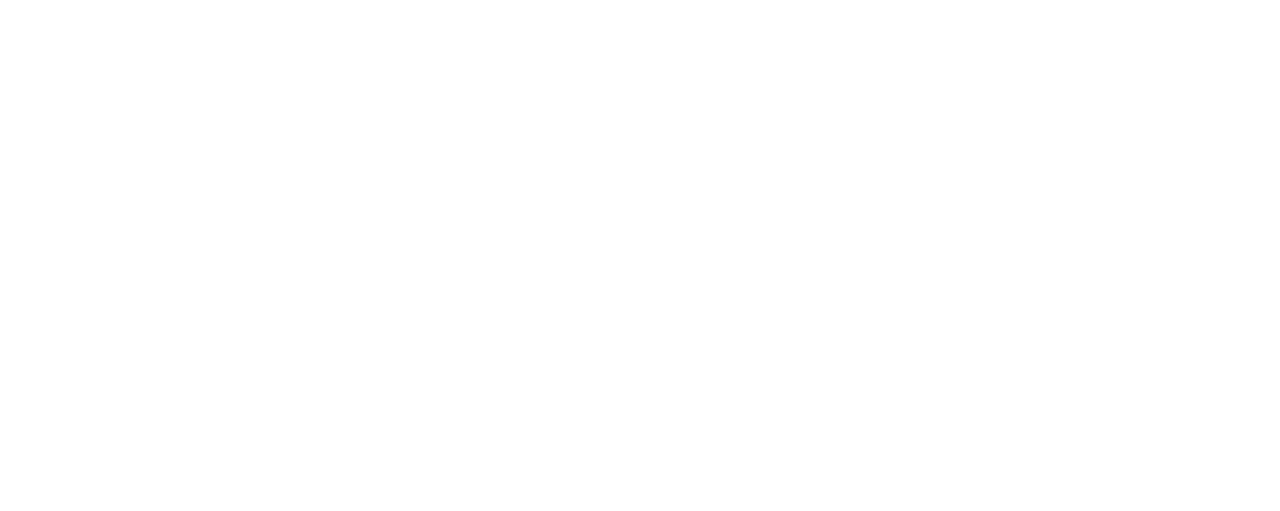
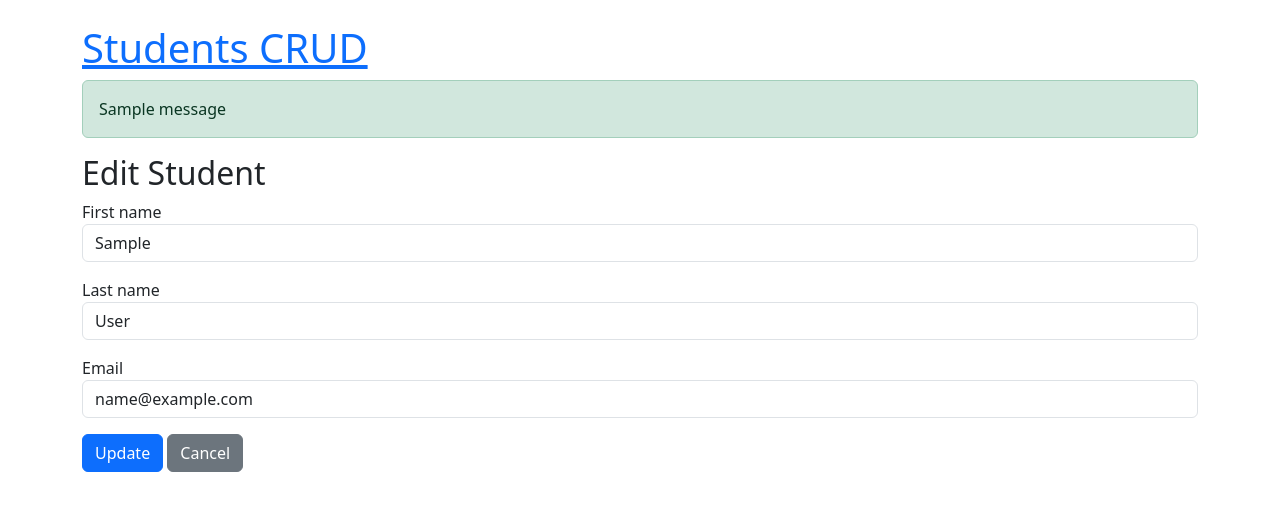
Before and after one commit to migsimv/students_web_app, a Flask app: page /students/1/edit in a window 1280 px wide. Before the commit the part shown is empty. Shown: the top 511 px of the page. Run offline with Flask 3, Linux system fonts and the light colour scheme; tables that the repository leaves empty hold one stand-in row (values such as "Sample post"); one stand-in notice (Sample message) is shown.

Commit message:
small fixes, added edit page

```diff
--- a/templates/edit.html
+++ b/templates/edit.html
@@ -0,0 +1,43 @@
+<!doctype html>
+<html>
+  <head>
+    <title>Students App - Edit Student</title>
+    <link href="https://cdn.jsdelivr.net/npm/bootstrap@5.3.1/dist/css/bootstrap.min.css" rel="stylesheet">
+  </head>
+  <body class="p-4">
+    <div class="container">
+      <h1><a href="{{ url_for('index') }}">Students CRUD</a></h1>
+
+      {% with messages = get_flashed_messages(with_categories=true) %}
+        {% if messages %}
+          {% for category, msg in messages %}
+            <div class="alert alert-{{ category }}">{{ msg }}</div>
+          {% endfor %}
+        {% endif %}
+      {% endwith %}
+
+      <h2>Edit Student</h2>
+      <form method="post">
+        {{ form.csrf_token }}
+
+        <div class="mb-3">
+          {{ form.first_name.label }}
+          {{ form.first_name(class="form-control") }}
+        </div>
+
+        <div class="mb-3">
+          {{ form.last_name.label }}
+          {{ form.last_name(class="form-control") }}
+        </div>
+
+        <div class="mb-3">
+          {{ form.email.label }}
+          {{ form.email(class="form-control") }}
+        </div>
+
+        {{ form.submit(class="btn btn-primary", value="Update") }}
+        <a href="{{ url_for('show_student', student_id=student.id) }}" class="btn btn-secondary">Cancel</a>
+      </form>
+    </div>
+  </body>
+</html>
--- a/templates/index.html
+++ b/templates/index.html
@@ -16,7 +16,6 @@
         {% endif %}
       {% endwith %}
 
-      <!-- Main content -->
       <a class="btn btn-primary mb-3" href="{{ url_for('create_student') }}">Add Student</a>
       <table class="table">
         <tr>
--- a/templates/show.html
+++ b/templates/show.html
@@ -16,7 +16,6 @@
         {% endif %}
       {% endwith %}
 
-      <!-- Main content (from your original template) -->
       <h2>{{ student.first_name }} {{ student.last_name }}</h2>
       <ul>
         <li>Email: {{ student.email }}</li>
```
Also changed, not shown: requirements.txt (+6 -151 lines).
